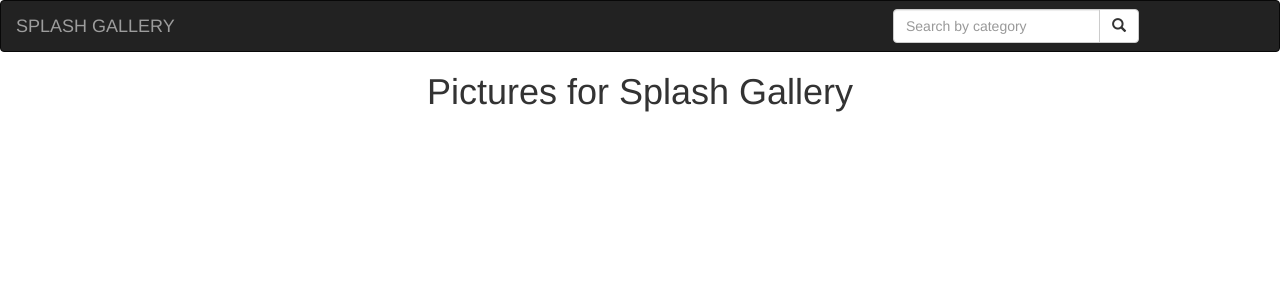
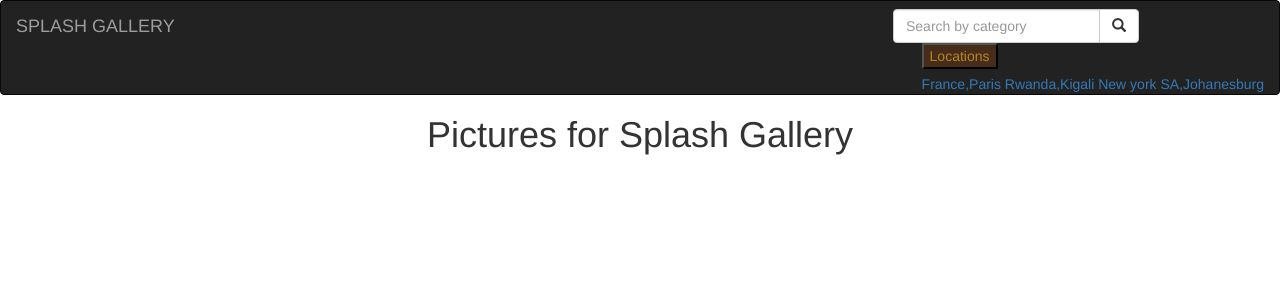
Before and after one commit to angelakarenzi5/Gallery, a Django app: template pictures/templates/base.html in a window 1280 px wide. Shown: the top 300 px of the page. Run offline with Django 3.2, Linux system fonts and the light colour scheme; the template is opened without the code that fills it, so the values that code supplies are empty; some libraries are stand-ins or nearby versions.

Commit message:
Adding dropdown in navbar for location to be displayed

```diff
--- a/pictures/models.py
+++ b/pictures/models.py
@@ -26,6 +26,11 @@
     def __str__(self):
                 return self.image_name
 
+    @classmethod
+    def get_location_images(cls,location)
+    local=Location.objects.filter(pk=loc)
+    images=Image.objects.filter(location=local)
+    return images
 
 
     @classmethod
--- a/pictures/templates/navbar.html
+++ b/pictures/templates/navbar.html
@@ -15,6 +15,16 @@
             <button class="btn btn-default" type="submit"><i class="glyphicon glyphicon-search"></i></button>
           </div>
         </div>
+        <div class="navbar-right">
+            <div class="dropdown">
+              <button class="dropbtn" style="background-color:#472C1B;color:#B28723;margin-right: 5px;margin-bottom: 5px;">Locations</button>
+              <div class="dropdown-content">
+                <a href="/location/1">France,Paris</a>
+                <a href="/location/2">Rwanda,Kigali</a>
+                <a href="/location/3">New york</a>
+                <a href="/location/4">SA,Johanesburg</a>
+              </div>
+            </div>
 
       </form>
     </div>
```
